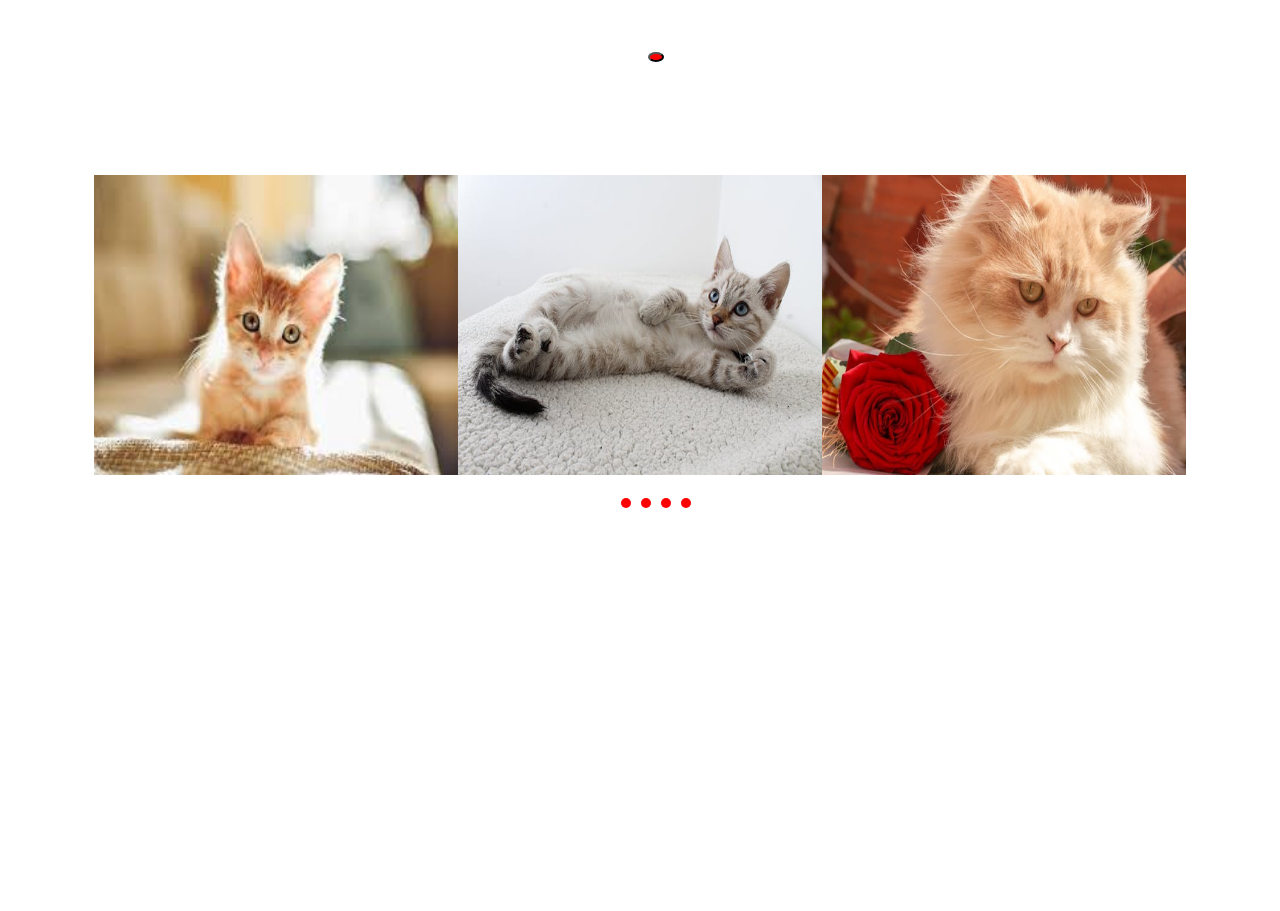
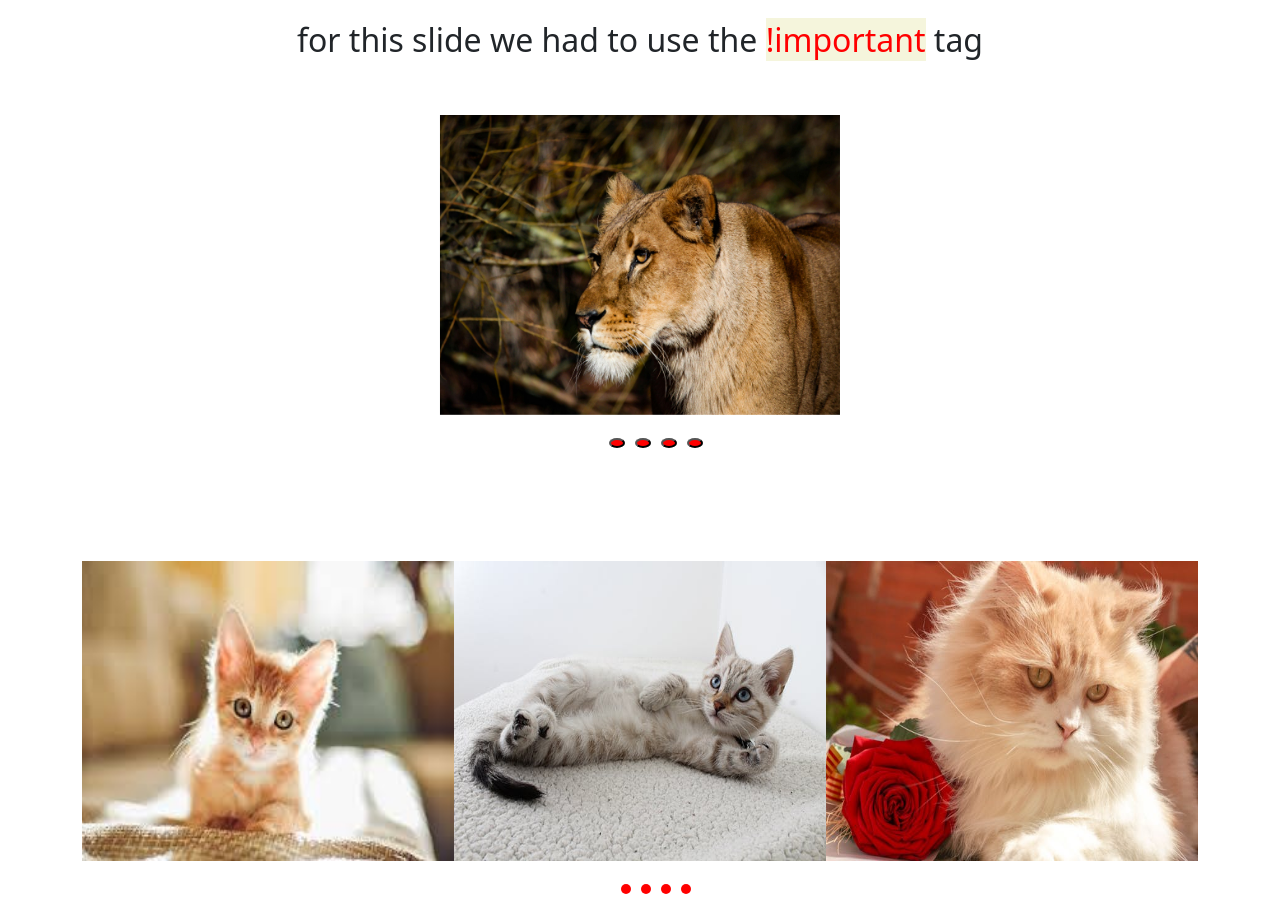
Before and after one commit to masudrana2803/Slider, a plain HTML site: page index.html in a window 1280 px wide. Shown: the part 343-1254 px from the top of the page. Before the commit the page ends 868 px from the top, so only its background shows below. Drawn offline with nearby package versions, Linux system fonts and the light colour scheme.

Commit message:
rearrange the files

```diff
--- a/css/style.css
+++ b/css/style.css
@@ -16,6 +16,7 @@ a{
 }
 
 .lion-slide{
+    margin-top: 40px;
     position: relative;
 }
 
@@ -47,13 +48,17 @@ align-items: center;
     right: -20px;
     top: 50%;
 }
+
+
+
 /* ---------------part 1 finished------------------ */
-.lion-slide1 img{
+.lion-slide2 img{
     width: 400px;
     height: 300px;
+margin: auto;
 }
 
-.lion-slide1 ul{
+.lion-slide2 ul{
     list-style: none;
     display: flex;
     gap: 10px;
@@ -62,7 +67,22 @@ align-items: center;
     margin-top: 10px;
 }
 
-.lion-slide1 button{
+/* ----------------part 2 finished------------------- */
+.cat-slide img{
+    width: 400px;
+    height: 300px;
+}
+
+.cat-slide ul{
+    list-style: none;
+    display: flex;
+    gap: 10px;
+    justify-content: center;
+    align-items: center;
+    margin-top: 10px;
+}
+
+.cat-slide button{
     border: none;
     padding: 0;
 }
@@ -78,19 +98,3 @@ align-items: center;
 .slick-dots li button:hover{
     background-color: black;
 }
-
-
-.lion-slide2 img{
-    width: 400px;
-    height: 300px;
-margin: auto;
-}
-
-.lion-slide2 ul{
-    list-style: none;
-    display: flex;
-    gap: 10px;
-    justify-content: center;
-    align-items: center;
-    margin-top: 10px;
-}
--- a/index.html
+++ b/index.html
@@ -22,17 +22,25 @@
     </div>
 
 </div>
-<br><br><br>
+<br>
+<h2 style="text-align: center;">for this slide we had to use the <span style="color: red; background-color: beige;">!important</span> tag</h2>
+<br><br>
 
 <div class="container">
     <div class="lion-slide2">
+<div><img src="images/Lion4.jpg" alt="lione"></div>
+<div><img src="images/Lion3.jpg" alt="lione"></div>
+<div><img src="images/Lion2.jpg" alt="lione"></div>
+<div><img src="images/Lion1.jpg" alt="lione"></div>
 
+
+</div>
 </div>
 
 <br><br><br><br>
 
 <div class="container">
-    <div class="lion-slide1">
+    <div class="cat-slide">
   <div><img src="images/Cat1.jpg" alt="cat"></div>
   <div><img src="images/Cat2.jpg" alt="cat"></div>
   <div><img src="images/Cat3.jpg" alt="cat"></div>
--- a/js/script.js
+++ b/js/script.js
@@ -7,17 +7,6 @@ $('.lion-slide').slick({
   nextArrow:'<i class="fa-solid fa-arrow-right myArrow nx"></i>',
 });
 
-
-
-$('.lion-slide1').slick({
-  infinite: true,
-  slidesToShow: 3,
-  slidesToScroll: 1,
-  arrows:false,
-  dots:true,
-});
-
-
 $('.lion-slide2').slick({
   dots: true,
   infinite: true,
@@ -26,3 +15,12 @@ $('.lion-slide2').slick({
   cssEase: 'linear',
   arrows:false,
 });
+
+
+$('.cat-slide').slick({
+  infinite: true,
+  slidesToShow: 3,
+  slidesToScroll: 1,
+  arrows:false,
+  dots:true,
+});
```
